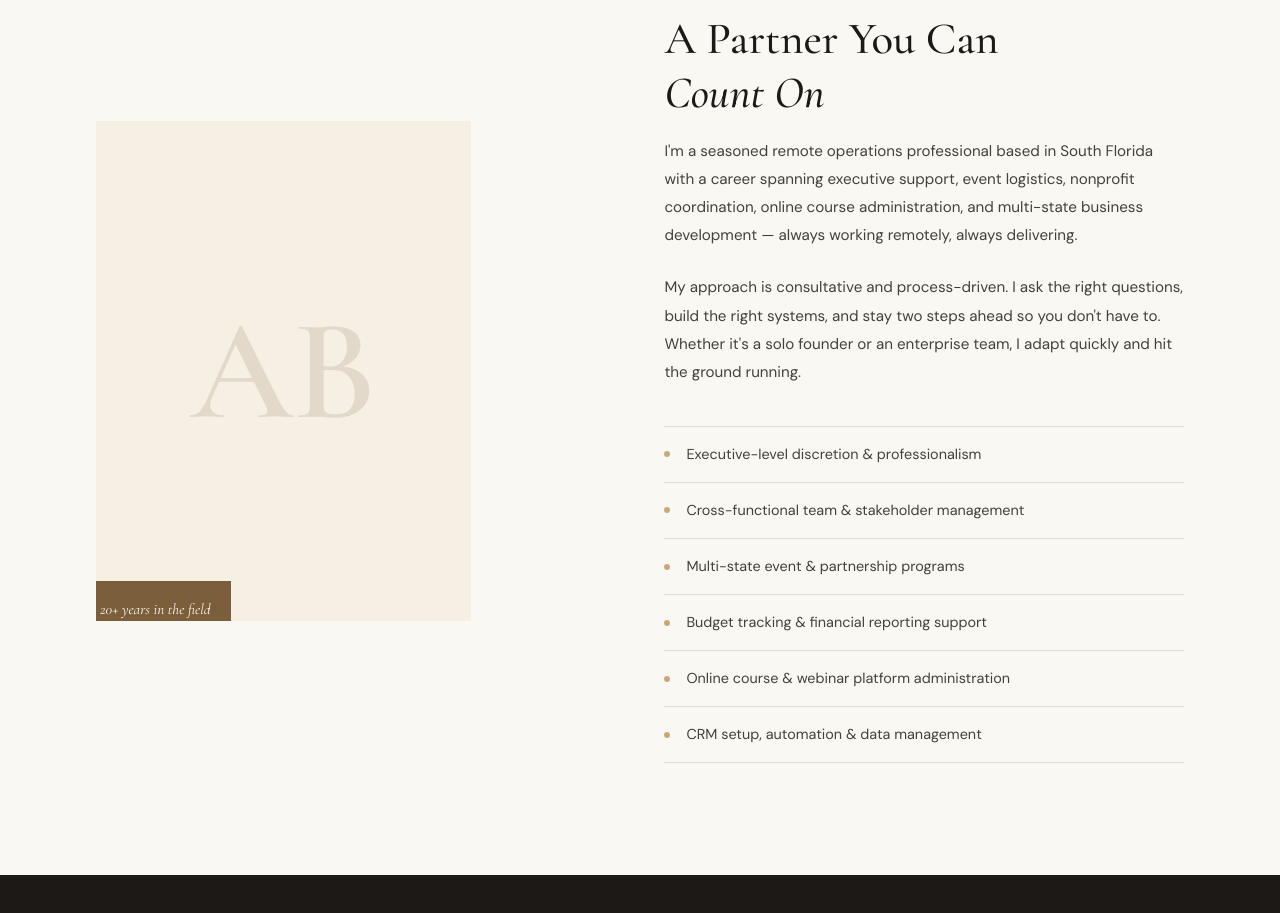
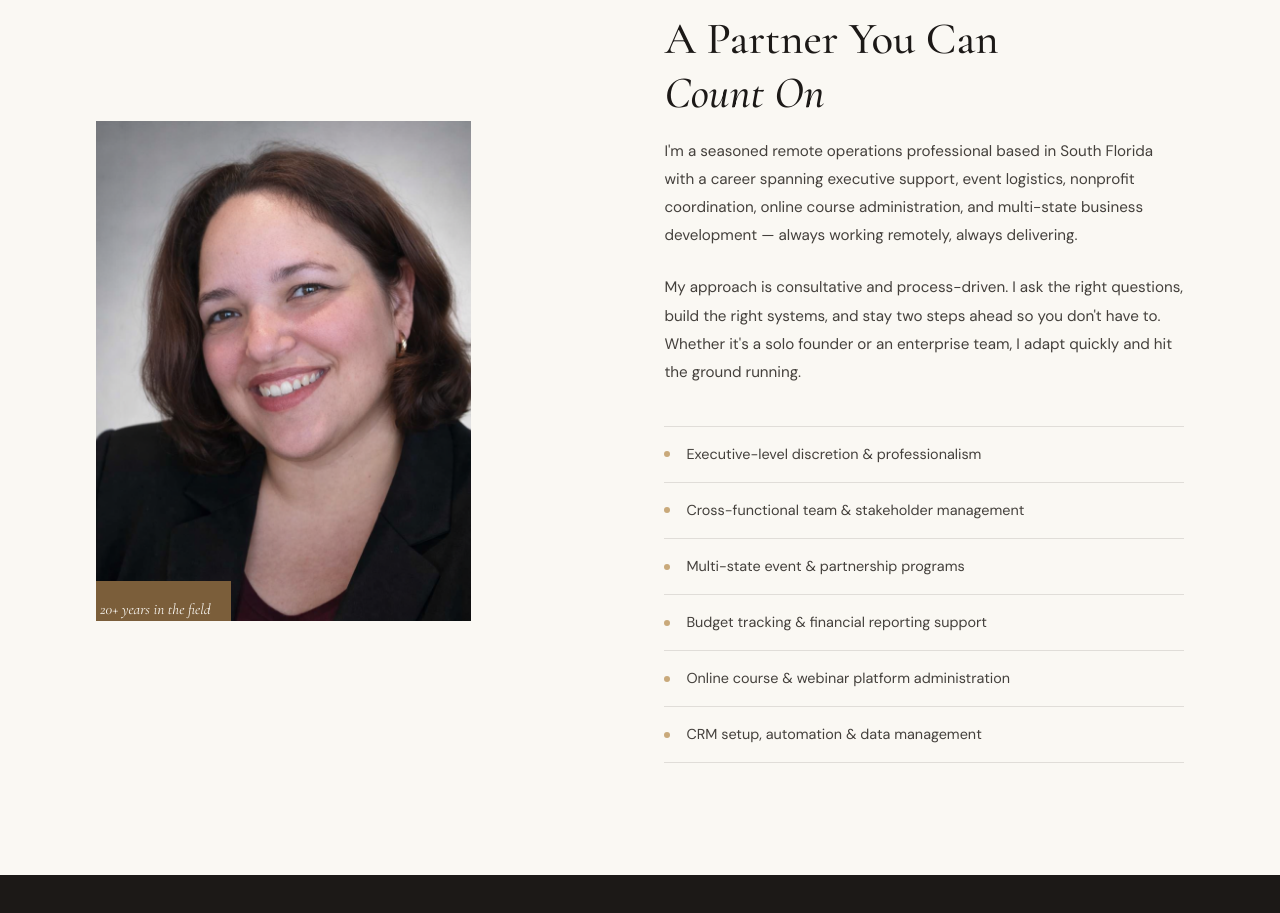
Before and after one commit to arleenbarros/marketing-site, a plain HTML site: page index.html in a window 1280 px wide. Shown: the part 2167-3080 px from the top of the page. Drawn offline with nearby package versions, Linux system fonts and the light colour scheme.

Commit message:
Update index.html

```diff
--- a/index.html
+++ b/index.html
@@ -594,7 +594,7 @@
 <section id="about">
   <div class="about-visual">
     <div class="about-frame">
-      <span class="about-monogram">AB</span>
+      <img src="https://raw.githubusercontent.com/arleenbarros/marketing-site/main/arleen%20headshot%202026.png" alt="Arleen Barreiros" style="width:100%;height:100%;object-fit:cover;display:block;">
       <div class="about-badge">20+ years in the field</div>
     </div>
   </div>
```
